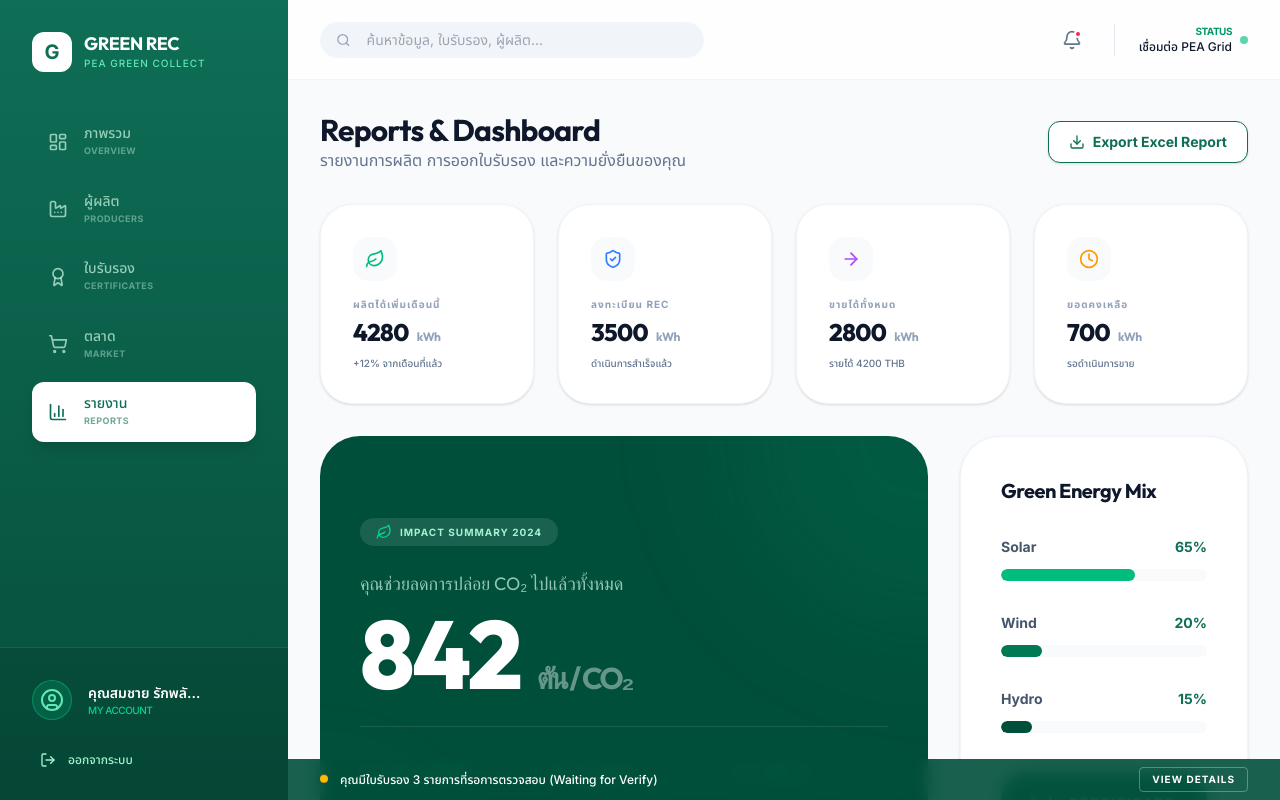
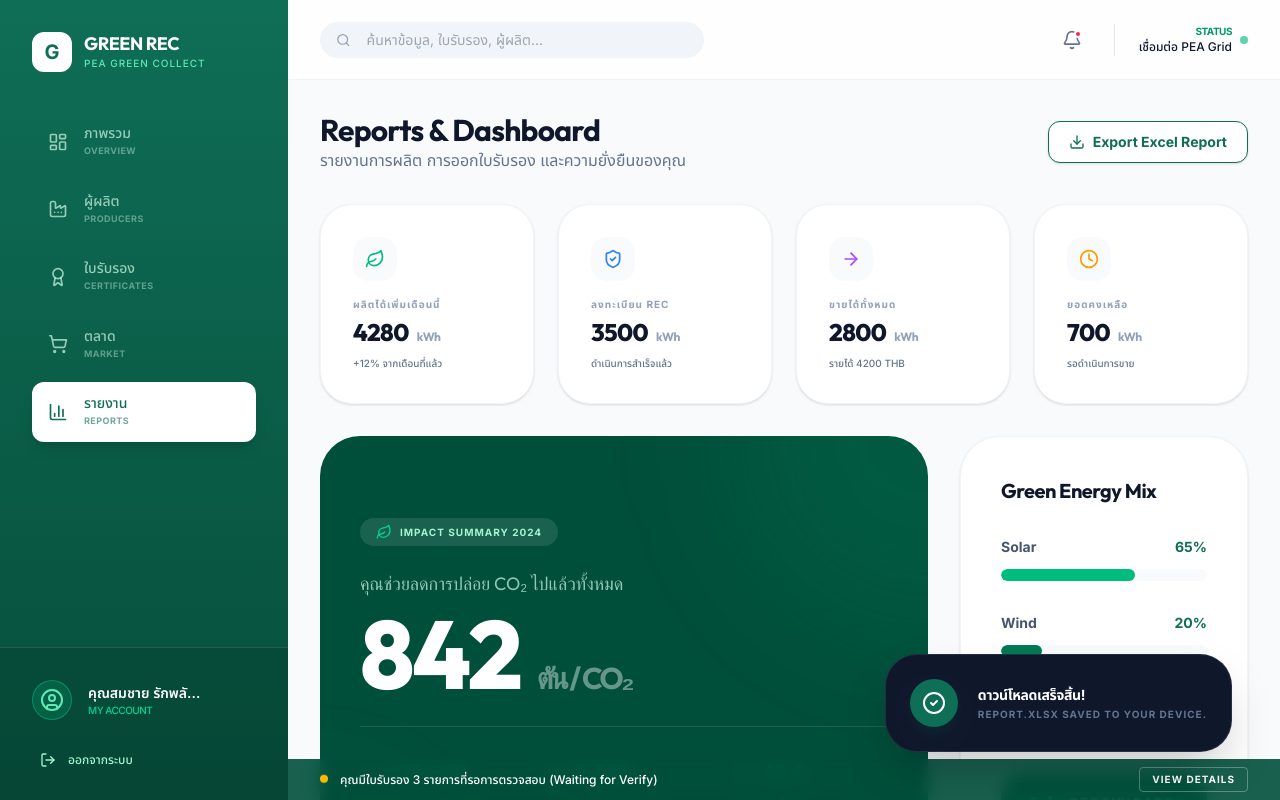
Before and after one commit to chubbypak-byte/Green-REC, a React (Vite) app: page /reports in a window 1280 px wide. Both pictures are taken after a click on the button "Export Excel Report". Shown: the top 800 px of the page. Built offline with nearby package versions, Linux system fonts and the light colour scheme.

Commit message:
feat(reports): Add download functionality with feedback
Implements a simulated download feature for reports. Includes UI feedback to indicate download progress and success.

```diff
--- a/src/pages/Reports.tsx
+++ b/src/pages/Reports.tsx
@@ -1,7 +1,7 @@
-import React from 'react';
+import React, { useState } from 'react';
 import { useNavigate } from 'react-router-dom';
-import { Leaf, TreeDeciduous, Wind, CloudRain, ArrowRight, Download, ShieldCheck, Clock } from 'lucide-react';
-import { motion } from 'motion/react';
+import { Leaf, TreeDeciduous, Wind, CloudRain, ArrowRight, Download, ShieldCheck, Clock, CheckCircle2 } from 'lucide-react';
+import { motion, AnimatePresence } from 'motion/react';
 import {
   AreaChart,
   Area,
@@ -24,6 +24,23 @@ const data = [
 
 export const Reports = () => {
   const navigate = useNavigate();
+  const [downloading, setDownloading] = useState(false);
+  const [downloadSuccess, setDownloadSuccess] = useState(false);
+
+  const handleDownload = () => {
+    setDownloading(true);
+
+    // Simulate download delay
+    setTimeout(() => {
+      setDownloading(false);
+      setDownloadSuccess(true);
+
+      // Hide success message after 3 seconds
+      setTimeout(() => {
+        setDownloadSuccess(false);
+      }, 3000);
+    }, 1500);
+  };
 
   return (
     <div className="space-y-8 pb-20">
@@ -33,14 +50,21 @@ export const Reports = () => {
           <p className="text-slate-500">รายงานการผลิต การออกใบรับรอง และความยั่งยืนของคุณ</p>
         </div>
         <button
-          onClick={() => {
-            console.log("Exporting Excel...");
-            // In a real app, this would trigger a download
-          }}
-          className="flex items-center gap-2 bg-white text-pea-green border border-pea-green px-5 py-2.5 rounded-xl font-bold text-sm hover:bg-emerald-50 transition-colors shadow-sm"
+          onClick={handleDownload}
+          disabled={downloading}
+          className="flex items-center gap-2 bg-white text-pea-green border border-pea-green px-5 py-2.5 rounded-xl font-bold text-sm hover:bg-emerald-50 transition-colors shadow-sm disabled:opacity-50 min-w-[200px] justify-center"
         >
-          <Download className="w-4 h-4" />
-          Export Excel Report
+          {downloading ? (
+            <>
+              <div className="w-4 h-4 border-2 border-pea-green/30 border-t-pea-green rounded-full animate-spin"></div>
+              กำลังเตรียมไฟล์...
+            </>
+          ) : (
+            <>
+              <Download className="w-4 h-4" />
+              Export Excel Report
+            </>
+          )}
         </button>
       </div>
 
@@ -182,6 +206,25 @@ export const Reports = () => {
           </ResponsiveContainer>
         </div>
       </div>
+
+      <AnimatePresence>
+        {downloadSuccess && (
+          <motion.div
+            initial={{ opacity: 0, y: 50, scale: 0.9 }}
+            animate={{ opacity: 1, y: 0, scale: 1 }}
+            exit={{ opacity: 0, scale: 0.9, y: 20 }}
+            className="fixed bottom-12 right-12 bg-slate-900 text-white p-6 rounded-[32px] shadow-2xl flex items-center gap-5 z-[100] border border-white/10"
+          >
+            <div className="w-12 h-12 bg-pea-green rounded-full flex items-center justify-center shadow-lg shadow-emerald-900/20">
+               <CheckCircle2 className="w-6 h-6 text-white" />
+            </div>
+            <div>
+              <p className="text-sm font-extrabold tracking-tight">ดาวน์โหลดเสร็จสิ้น!</p>
+              <p className="text-[10px] font-bold text-slate-500 uppercase tracking-widest mt-0.5">Report.xlsx saved to your device.</p>
+            </div>
+          </motion.div>
+        )}
+      </AnimatePresence>
     </div>
   );
 };
```
